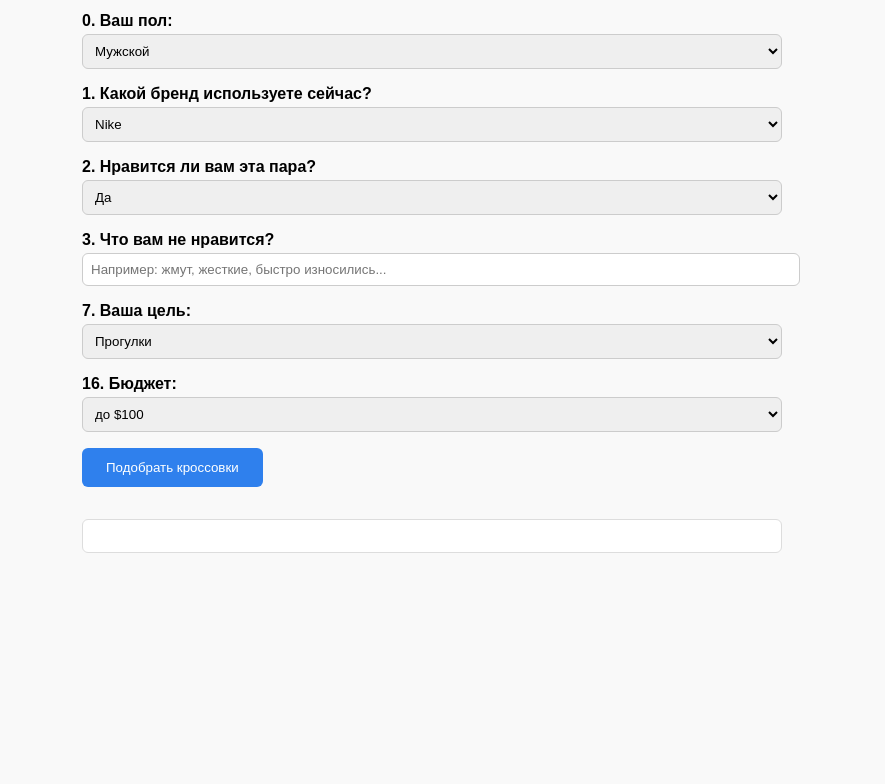
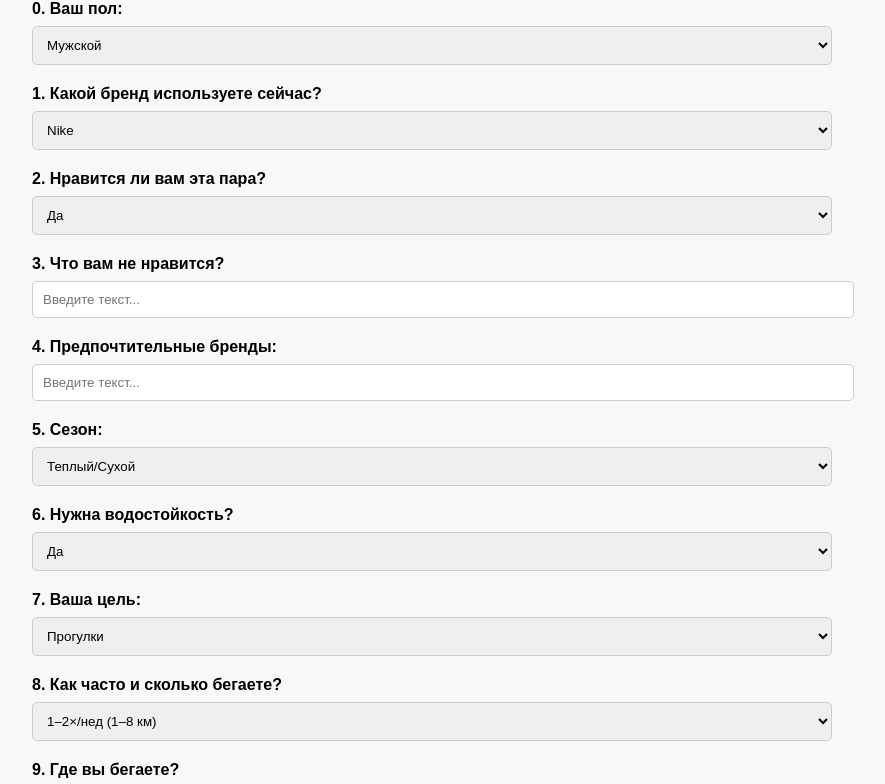
Before and after one commit to Toomas-A/jogging-gpt-frontend, a plain HTML site: page index.html in a window 1280 px wide. Shown: the part 101-885 px from the top of the page, without its empty margins (208-1093 px from the left). Before the commit the page ends 800 px from the top, so only its background shows below. Drawn offline with Linux system fonts and the light colour scheme.

Commit message:
Update index.html

```diff
--- a/index.html
+++ b/index.html
@@ -1,121 +1,99 @@
 <!DOCTYPE html>
-<html lang="en">
+<html lang="ru">
 <head>
-  <meta charset="UTF-8" />
-  <meta name="viewport" content="width=device-width, initial-scale=1.0"/>
-  <title>Jogging GPT — Анкета</title>
+  <meta charset="UTF-8">
+  <title>Jogging GPT — Подбор кроссовок</title>
   <style>
     body {
       font-family: sans-serif;
-      padding: 2rem;
-      background: #f9f9f9;
-      max-width: 700px;
+      background: #f8f8f8;
+      padding: 20px;
+      max-width: 800px;
       margin: auto;
     }
     h1 {
+      font-size: 2em;
       text-align: center;
-      color: #333;
     }
     label {
       font-weight: bold;
+      display: block;
+      margin-top: 20px;
     }
-    select, input, textarea {
+    select, input[type="text"], textarea {
       width: 100%;
-      padding: 0.5rem;
-      margin-top: 4px;
-      margin-bottom: 16px;
-      border-radius: 6px;
+      padding: 10px;
+      margin-top: 8px;
       border: 1px solid #ccc;
+      border-radius: 5px;
     }
     button {
-      background-color: #2f80ed;
+      margin-top: 30px;
+      padding: 12px 20px;
+      font-size: 16px;
+      background: #2e7dff;
       color: white;
-      padding: 0.75rem 1.5rem;
       border: none;
-      border-radius: 6px;
+      border-radius: 8px;
       cursor: pointer;
-    }
-    #result {
-      margin-top: 2rem;
-      padding: 1rem;
-      background: white;
-      border: 1px solid #ddd;
-      border-radius: 6px;
     }
   </style>
 </head>
 <body>
-  <h1>🏃 Jogging GPT — Подбор кроссовок</h1>
-  <form id="joggingForm">
-    <label>0. Ваш пол:</label>
-    <select name="gender" required>
-      <option value="Male">Мужской</option>
-      <option value="Female">Женский</option>
-    </select>
-
-    <label>1. Какой бренд используете сейчас?</label>
-    <select name="current_brand" required>
-      <option value="Nike">Nike</option>
-      <option value="Asics">Asics</option>
-      <option value="Brooks">Brooks</option>
-      <option value="Hoka">Hoka</option>
-      <option value="Saucony">Saucony</option>
-      <option value="Adidas">Adidas</option>
-      <option value="Other">Другое</option>
-      <option value="Unknown">Не знаю</option>
-    </select>
-
-    <label>2. Нравится ли вам эта пара?</label>
-    <select name="like_current" required>
-      <option value="Yes">Да</option>
-      <option value="Some issues">Есть проблемы</option>
-      <option value="No">Нет</option>
-      <option value="N/A">Не использую</option>
-    </select>
-
-    <label>3. Что вам не нравится?</label>
-    <input type="text" name="issues" placeholder="Например: жмут, жесткие, быстро износились...">
-
-    <label>7. Ваша цель:</label>
-    <select name="goal" required>
-      <option value="Casual">Прогулки</option>
-      <option value="Long-distance">Длинные пробежки</option>
-      <option value="Racing">Соревнования</option>
-      <option value="Trail">Бег по тропам</option>
-      <option value="Mix">Смешанное</option>
-    </select>
-
-    <label>16. Бюджет:</label>
-    <select name="budget" required>
-      <option value="Under $100">до $100</option>
-      <option value="$100–$150">$100–150</option>
-      <option value="$150–$200">$150–200</option>
-      <option value="Over $200">более $200</option>
-    </select>
-
-    <button type="submit">Подобрать кроссовки</button>
-  </form>
-
-  <div id="result"></div>
+  <h1>🏃‍♂️ Jogging GPT — Подбор кроссовок</h1>
+  <form id="quiz-form"></form>
 
   <script>
-    document.getElementById("joggingForm").addEventListener("submit", async (e) => {
-      e.preventDefault();
-      const form = e.target;
-      const formData = new FormData(form);
-      const data = {};
-      formData.forEach((value, key) => (data[key] = value));
-      document.getElementById("result").innerHTML = "⏳ Подбираем лучшие модели...";
+    const questions = [
+      { id: 0, text: "Ваш пол:", type: "select", options: ["Мужской", "Женский"] },
+      { id: 1, text: "Какой бренд используете сейчас?", type: "select", options: ["Nike", "Asics", "Brooks", "Hoka", "Saucony", "Adidas", "Другой", "Не знаю"] },
+      { id: 2, text: "Нравится ли вам эта пара?", type: "select", options: ["Да", "Есть проблемы", "Нет", "N/A"] },
+      { id: 3, text: "Что вам не нравится?", type: "text" },
+      { id: 4, text: "Предпочтительные бренды:", type: "text" },
+      { id: 5, text: "Сезон:", type: "select", options: ["Теплый/Сухой", "Зима", "Всесезонный"] },
+      { id: 6, text: "Нужна водостойкость?", type: "select", options: ["Да", "Нет", "Не уверен"] },
+      { id: 7, text: "Ваша цель:", type: "select", options: ["Прогулки", "Длительные пробежки", "Соревнования", "Трейл", "Смешанное"] },
+      { id: 8, text: "Как часто и сколько бегаете?", type: "select", options: ["1–2×/нед (1–8 км)", "3–4×/нед (8–16 км)", "5+×/нед (16+ км)", "Нерегулярно"] },
+      { id: 9, text: "Где вы бегаете?", type: "text" },
+      { id: 10, text: "Тип стопы/пронация:", type: "select", options: ["Нейтральная", "Гиперпронация", "Супинация", "Не знаю"] },
+      { id: 11, text: "Ширина стопы:", type: "select", options: ["Узкая", "Средняя", "Широкая", "Не знаю"] },
+      { id: 12, text: "Проблемы с ногами?", type: "text" },
+      { id: 13, text: "Предпочтение по амортизации:", type: "select", options: ["Минимум", "Умеренная", "Максимальная", "Без разницы"] },
+      { id: 14, text: "Важно ли: легкость или износостойкость?", type: "select", options: ["Легкие", "Износостойкие", "И то, и другое", "Без разницы"] },
+      { id: 15, text: "Доп. пожелания (цвет, экология и т.д.):", type: "text" },
+      { id: 16, text: "Бюджет:", type: "select", options: ["до $100", "$100–$150", "$150–$200", "Больше $200"] },
+    ];
 
-      const response = await fetch("https://jogging-gpt-backend.onrender.com/gpt", {
-        method: "POST",
-        headers: { "Content-Type": "application/json" },
-        body: JSON.stringify(data),
-      });
+    const form = document.getElementById("quiz-form");
+    questions.forEach(q => {
+      const label = document.createElement("label");
+      label.textContent = `${q.id}. ${q.text}`;
+      form.appendChild(label);
 
-      const html = await response.text();
-      document.getElementById("result").innerHTML = html;
+      let input;
+      if (q.type === "select") {
+        input = document.createElement("select");
+        q.options.forEach(opt => {
+          const option = document.createElement("option");
+          option.value = opt;
+          option.textContent = opt;
+          input.appendChild(option);
+        });
+      } else if (q.type === "text") {
+        input = document.createElement("input");
+        input.type = "text";
+        input.placeholder = "Введите текст...";
+      } else if (q.type === "textarea") {
+        input = document.createElement("textarea");
+      }
+      input.name = `q_${q.id}`;
+      form.appendChild(input);
     });
+
+    const button = document.createElement("button");
+    button.textContent = "Подобрать кроссовки";
+    button.type = "submit";
+    form.appendChild(button);
   </script>
 </body>
 </html>
```
